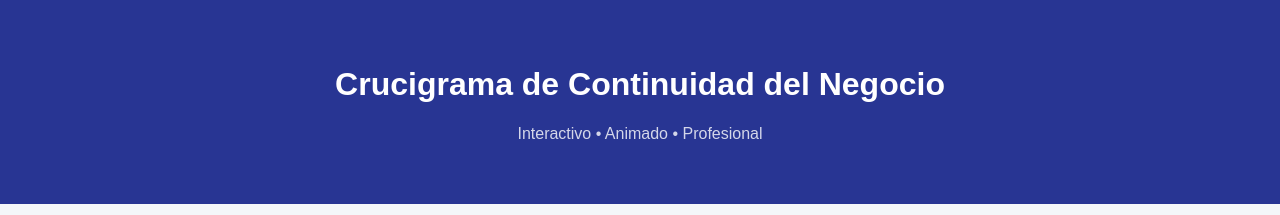
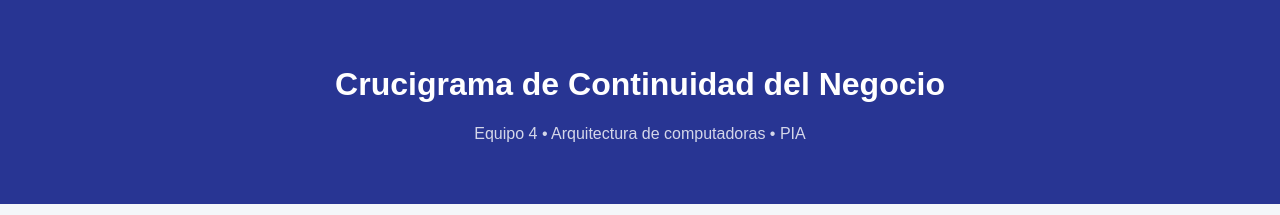
Before and after one commit to ryudu/PIA-ARQ, a website: page html/inicio.html in a window 1280 px wide. Shown: the top 215 px of the page. Drawn offline with Linux system fonts and the light colour scheme.

Commit message:
Agregué animaciones nuevas y corregí el CSS

```diff
--- a/html/inicio.html
+++ b/html/inicio.html
@@ -20,7 +20,7 @@
 
     <header class="header fade-in">
         <h1>Crucigrama de Continuidad del Negocio</h1>
-        <p class="sub">Interactivo • Animado • Profesional</p>
+        <p class="sub">Equipo 4 • Arquitectura de computadoras • PIA</p>
     </header>
 
     <main class="container">
```
